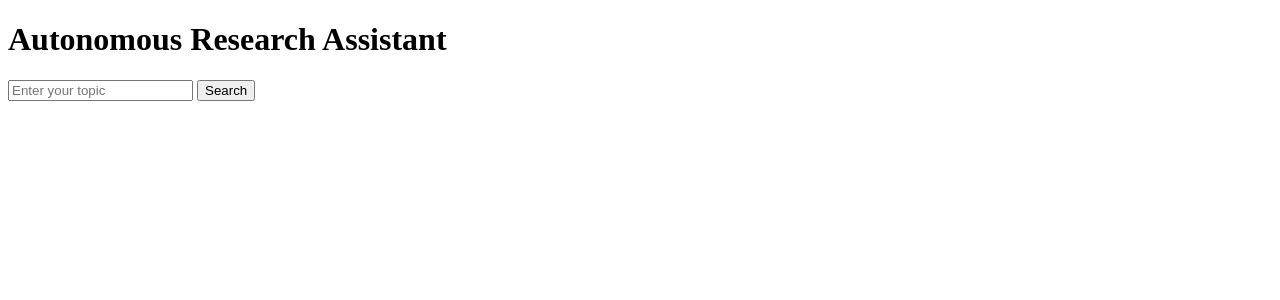
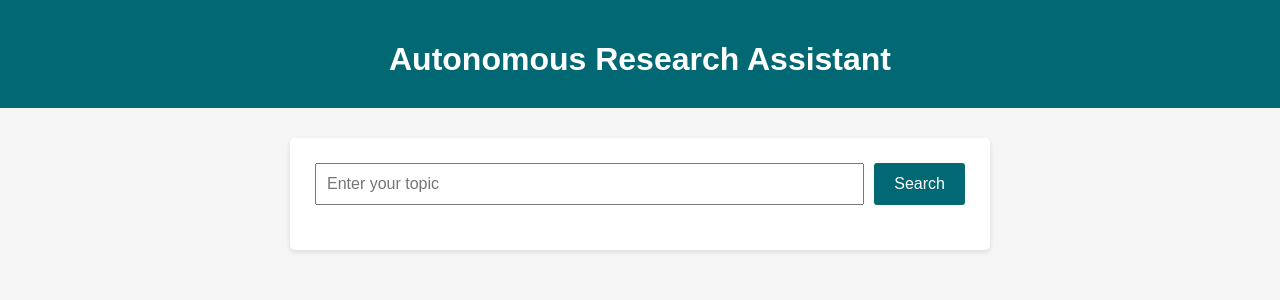
Before and after one commit to yahyasultanch/AI-Research-Agent, a Flask app: page / in a window 1280 px wide. Shown: the top 300 px of the page. Run offline with Flask 3, Linux system fonts and the light colour scheme.

Commit message:
frontend UI updated

```diff
--- /dev/null
+++ b/app/static/styles.css
@@ -0,0 +1,71 @@
+/* styles.css */
+
+/* General layout and font */
+body {
+    margin: 0;
+    padding: 0;
+    font-family: Arial, sans-serif;
+    background-color: #f5f5f5; /* Light gray background */
+    color: #333;
+  }
+
+  /* Header styles */
+  header {
+    background-color: #026873;  /* Teal-ish header */
+    color: #fff;
+    padding: 20px;
+    text-align: center;
+  }
+
+  /* Main content container */
+  main {
+    max-width: 650px;      /* Limit content width */
+    margin: 30px auto;     /* Center horizontally */
+    background: #fff;      /* White background */
+    padding: 25px;
+    border-radius: 5px;
+    box-shadow: 0 2px 5px rgba(0,0,0,0.1);
+  }
+
+  /* Heading spacing */
+  h1, h2, h3 {
+    margin-bottom: 10px;
+  }
+
+  /* Form styling */
+  form {
+    display: flex;
+    gap: 10px;             /* Spacing between input & button */
+    margin-bottom: 20px;
+  }
+
+  form input[type="text"] {
+    flex: 1;
+    padding: 10px;
+    font-size: 16px;
+  }
+
+  form button {
+    padding: 10px 20px;
+    font-size: 16px;
+    background-color: #026873;
+    color: #fff;
+    border: none;
+    cursor: pointer;
+    border-radius: 3px;
+    transition: background-color 0.3s ease;
+  }
+
+  form button:hover {
+    background-color: #02494e;
+  }
+
+  /* Reference list styling */
+  ul {
+    padding-left: 20px;
+  }
+
+  li {
+    margin-bottom: 5px;
+    word-wrap: break-word; /* Helps long links break to next line */
+  }
--- /dev/null
+++ b/app/templates/base.html
@@ -0,0 +1,20 @@
+<!DOCTYPE html>
+<html>
+<head>
+  <meta charset="UTF-8">
+  <title>Autonomous Research Assistant</title>
+  <!-- Link to our static styles.css -->
+  <link rel="stylesheet" href="{{ url_for('static', filename='styles.css') }}">
+</head>
+<body>
+  <header>
+    <h1>Autonomous Research Assistant</h1>
+  </header>
+
+  <!-- Main container for the page -->
+  <main>
+    {% block content %}
+    {% endblock %}
+  </main>
+</body>
+</html>
--- a/app/templates/index.html
+++ b/app/templates/index.html
@@ -1,18 +1,13 @@
-<!DOCTYPE html>
-<html>
-<head>
-    <meta charset="UTF-8">
-    <title>Autonomous Research Assistant</title>
-</head>
-<body>
-    <h1>Autonomous Research Assistant</h1>
+{% extends "base.html" %}
 
-    <!-- Simple form posting to /search (the Flask route) -->
+{% block content %}
+  <!-- The search form -->
   <form action="/search" method="POST">
     <input type="text" name="query" placeholder="Enter your topic" required />
     <button type="submit">Search</button>
   </form>
 
+  <!-- Show summary and references if they exist -->
   {% if summary %}
     <h2>Summary</h2>
     <p>{{ summary }}</p>
@@ -24,5 +19,4 @@
       {% endfor %}
     </ul>
   {% endif %}
-</body>
-</html>
+{% endblock %}
```
Lines whose indentation alone changed are shown as unchanged.
